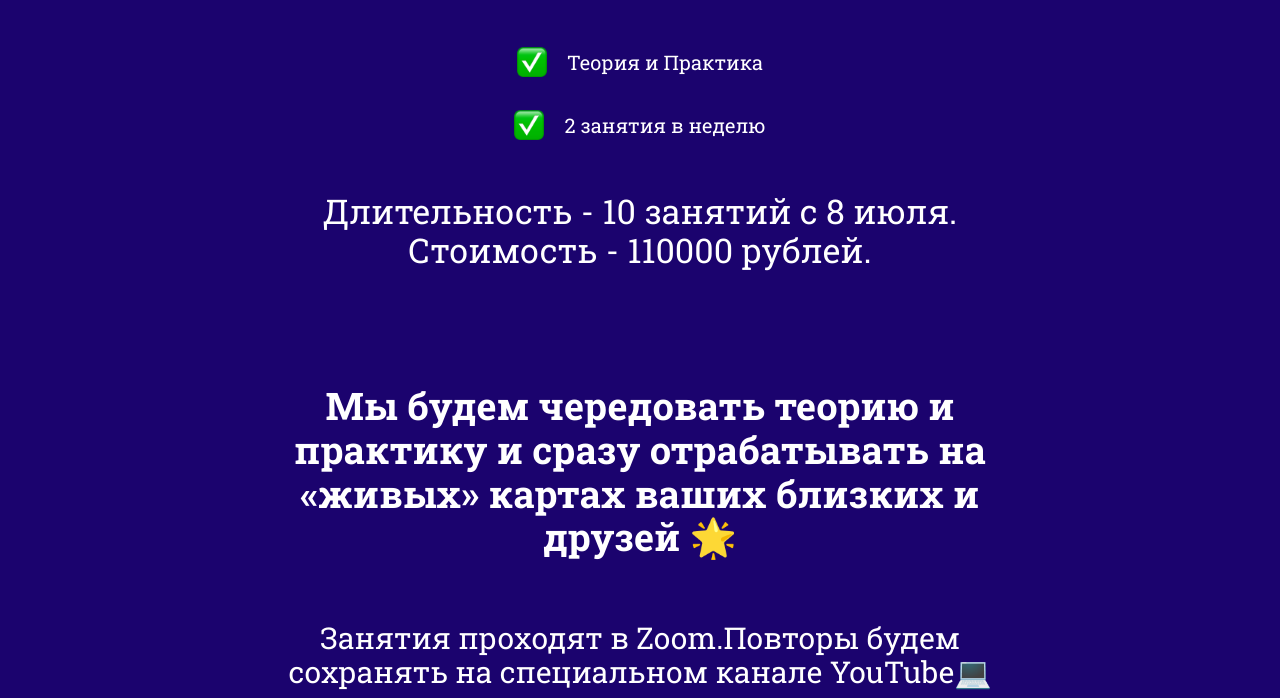
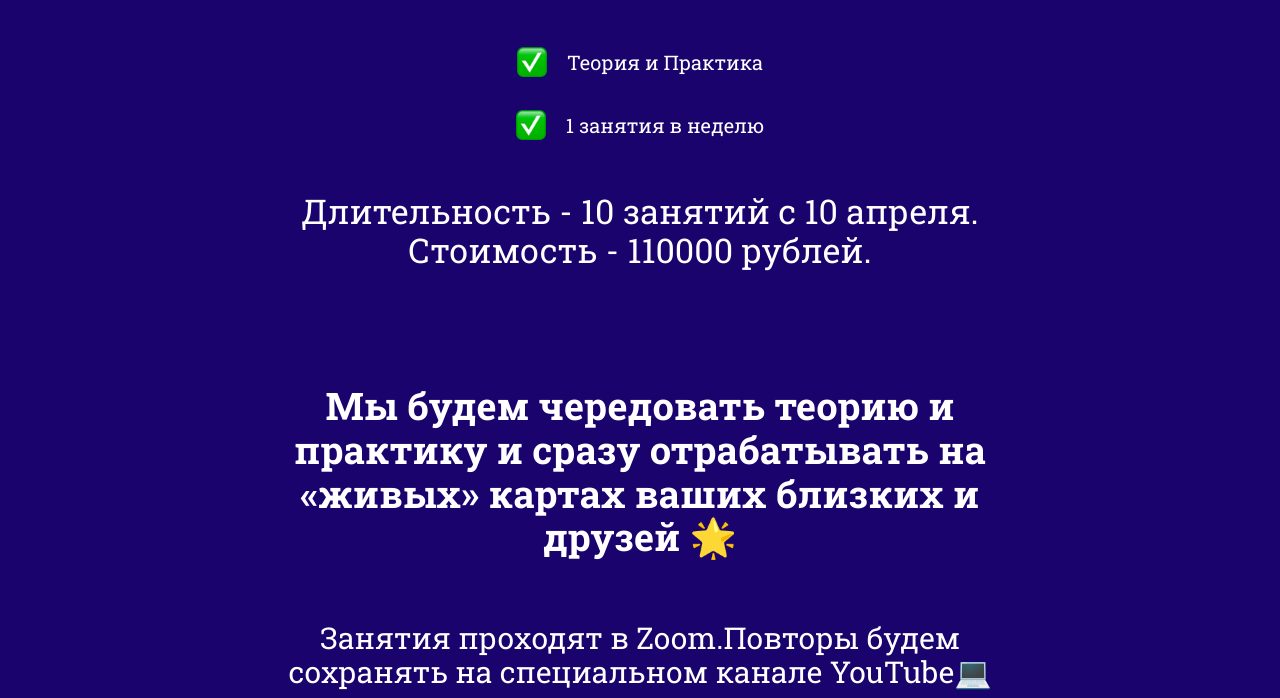
Before and after one commit to astrologiaostapcovacourse/astrologiaostapcovacourse.github.io, a plain HTML site: page index.html in a window 1280 px wide. Shown: the part 999-1697 px from the top of the page. Drawn offline with Linux system fonts and the light colour scheme.

Commit message:
Update index.html

```diff
--- a/index.html
+++ b/index.html
@@ -43,12 +43,12 @@
 					<div class="items-title2">
 						<img src="images/yes.png" alt="" class="yes">
 						<p class="items-title__text2">
-							2 занятия в неделю
+							1 занятия в неделю
 						</p>
 					</div>
 
 				<p class="astro-text">
-					Длительность - 10 занятий с 8 июля.
+					Длительность - 10 занятий с 10 апреля.
 Стоимость - 110000 рублей.
 				</p>
 				<h2 class="money-title">
```
